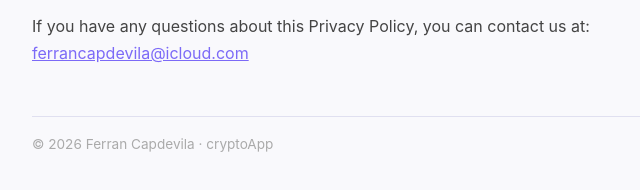
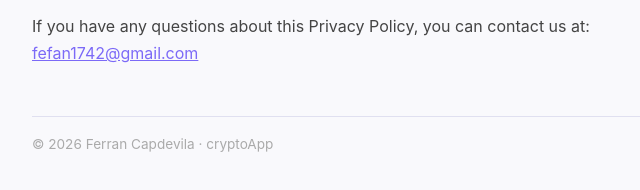
Before and after one commit to ferri-17/cryptoapp-privacy, a plain HTML site: page index.html in a window 1280 px wide. Shown: the part 1698-1888 px from the top of the page, 248-888 px from the left. Drawn offline with Linux system fonts and the light colour scheme.

Commit message:
Fix contact email

```diff
--- a/index.html
+++ b/index.html
@@ -98,7 +98,7 @@
   <h2>8. Contact</h2>
   <p>
     If you have any questions about this Privacy Policy, you can contact us at:<br/>
-    <a href="mailto:ferrancapdevila@icloud.com">ferrancapdevila@icloud.com</a>
+    <a href="mailto:fefan1742@gmail.com">fefan1742@gmail.com</a>
   </p>
 
   <footer>
```
